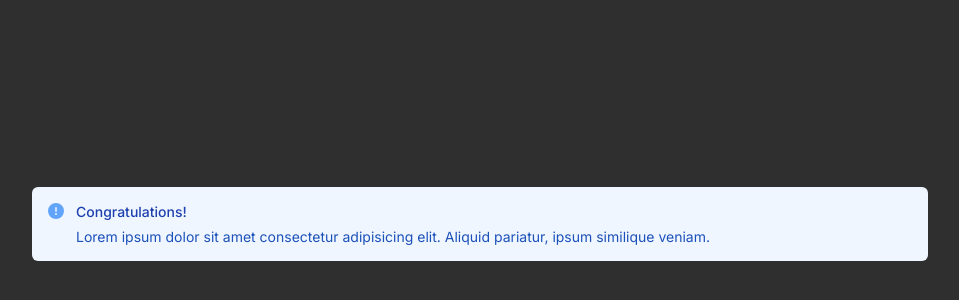
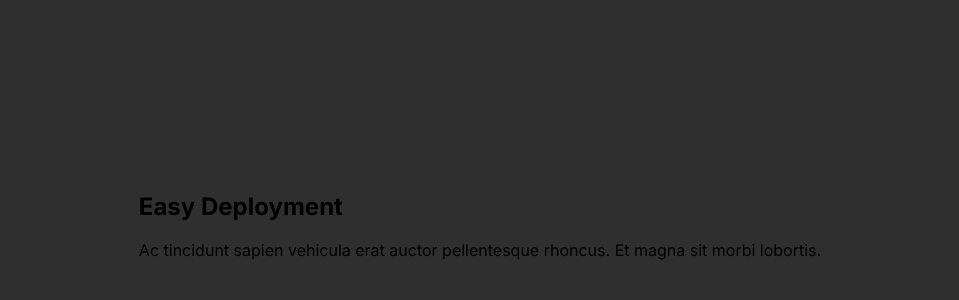
Before and after one commit to SGM-dev/react-component-library, a React (Vite) app: page / in a window 1280 px wide. Shown: the part 176-476 px from the top of the page, without its empty margins (160-1119 px from the left). Built offline with nearby package versions, Linux system fonts and the light colour scheme.

Commit message:
add basic structure to App.jsx

```diff
--- a/src/App.jsx
+++ b/src/App.jsx
@@ -1,19 +1,28 @@
 import "./App.css";
-import Banner from "./components/Banner";
+import Card from "./components/Card";
 
 function App() {
   return (
     <main>
-      <Banner variant={"neutral"}>
-        <Banner.Title>Congratulations!</Banner.Title>
-        <Banner.Text>
-          Lorem ipsum dolor sit amet consectetur adipisicing elit. Aliquid
-          pariatur, ipsum similique veniam.
-        </Banner.Text>
-      </Banner>
+      <Card>
+        <Card.Icon></Card.Icon>
+        <Card.Title>Easy Deployment</Card.Title>
+        <Card.Desc>
+          Ac tincidunt sapien vehicula erat auctor pellentesque rhoncus. Et
+          magna sit morbi lobortis.
+        </Card.Desc>
+      </Card>
     </main>
   );
 }
+
+//<Banner variant={"neutral"}>
+//  <Banner.Title>Congratulations!</Banner.Title>
+//  <Banner.Text>
+//    Lorem ipsum dolor sit amet consectetur adipisicing elit. Aliquid pariatur,
+//    ipsum similique veniam.
+//  </Banner.Text>
+//</Banner>;
 
 // Using Toggle.Display for the render props
 // <Toggle onToggle={() => {console.log("Toggled")}}>
--- a/src/components/Card/Card.jsx
+++ b/src/components/Card/Card.jsx
@@ -1,6 +1,6 @@
 import "./Card.css";
 import PropTypes from "prop-types";
 
-function Card() {}
-
-export default Card;
+export default function Card({ children }) {
+  return <div className="card-container">{children}</div>;
+}
--- /dev/null
+++ b/src/components/Card/CardDesc.jsx
@@ -0,0 +1,6 @@
+import "./Card.css";
+import PropTypes from "prop-types";
+
+export default function CardDesc({ children }) {
+  return <p className="card-description">{children}</p>;
+}
--- /dev/null
+++ b/src/components/Card/CardIcon.jsx
@@ -0,0 +1,5 @@
+import "./Card.css";
+
+export default function CardIcon({ children }) {
+  return <>{children}</>;
+}
--- a/src/components/Card/CardText.jsx
+++ /dev/null
@@ -1,6 +0,0 @@
-import "./Card.css";
-import PropTypes from "prop-types";
-
-function CardText() {}
-
-export default CardText;
--- a/src/components/Card/CardTitle.jsx
+++ b/src/components/Card/CardTitle.jsx
@@ -1,6 +1,6 @@
 import "./Card.css";
 import PropTypes from "prop-types";
 
-function CardTitle() {}
-
-export default CardTitle;
+export default function CardTitle({ children }) {
+  return <h2 className="card-title">{children}</h2>;
+}
--- /dev/null
+++ b/src/components/Card/index.jsx
@@ -0,0 +1,10 @@
+import Card from "./Card";
+import CardTitle from "./CardTitle";
+import CardDesc from "./CardDesc";
+import CardIcon from "./CardIcon";
+
+Card.Icon = CardIcon;
+Card.Title = CardTitle;
+Card.Desc = CardDesc;
+
+export default Card;
```
